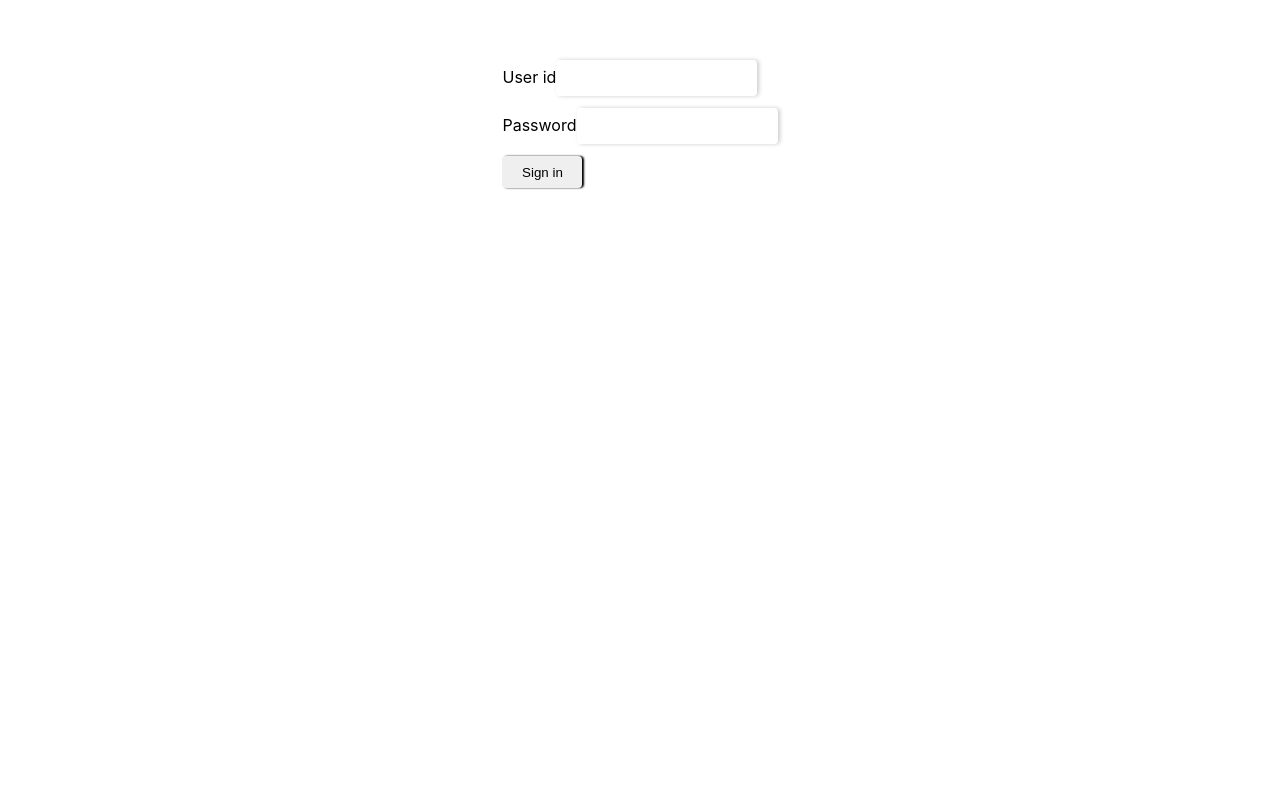
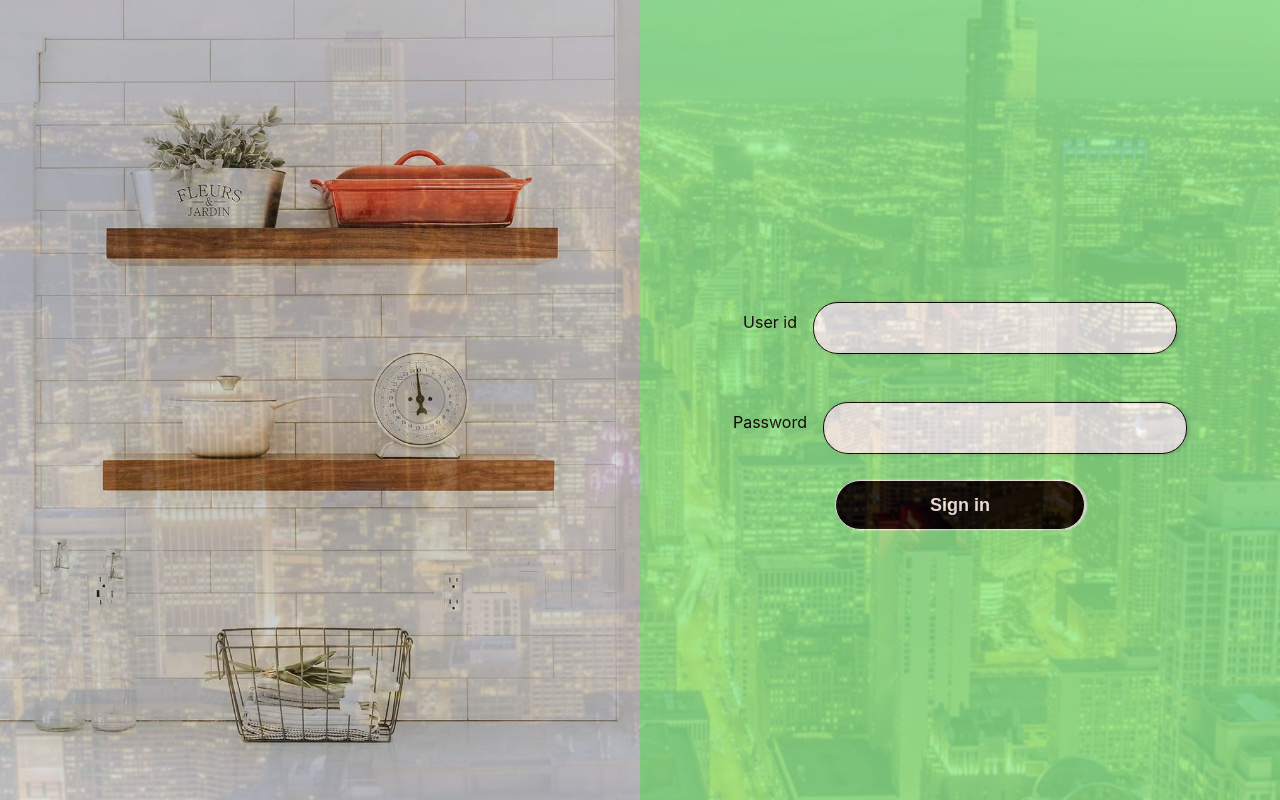
Before and after one commit to manabie-com/mana-do, a React app: page / in a window 1280 px wide. Built offline with nearby package versions, Linux system fonts and the light colour scheme.

Commit message:
css for signin page

```diff
--- /dev/null
+++ b/src/components/signin/_signin.css
@@ -0,0 +1,134 @@
+.login-container {
+  position: fixed;
+  width: 100vw;
+  height: 100vh;
+  display: flex;
+  flex-flow: row wrap;
+  justify-content: space-between;
+  background: url('./../../assets/images/login_bg.jpg');
+  background-color: gray;
+}
+.login-container .left-panel {
+  display: flex;
+  justify-content: center;
+  justify-items: center;
+  opacity: 0.8;
+  width: 50%;
+  height: 100%;
+  background: url('./../../assets/images/left_bg.jpg');
+  background-position: center;
+  background-size: cover;
+
+}
+.login-container .right-panel {
+  width: 50%;
+  height: 100vh;
+  overflow-y: auto;
+}
+.login-container .right-panel form {
+  min-width: 440px;
+  min-height: 650px;
+  display: flex;
+  justify-content: center;
+  justify-items: center;
+  flex-direction: column;
+  background-color: lightgreen;
+  width: 100%;
+  min-height: 100vh;
+  opacity: 0.8;
+}
+.login-container .right-panel form .actions {
+  width: 100%;
+  text-align: center;
+}
+.login-container .right-panel form .actions button {
+  cursor: pointer;
+  min-width: 250px;
+  max-width: 350px;
+  height: 50px;
+  margin-top: 10px;
+  border: solid 1px;
+  border-radius: 25px;
+  color: white;
+  background: black;
+  font-size: 18px;
+  font-weight: bold;
+}
+.login-container .right-panel form label {
+  width: 100%;
+  padding-top: 10px;
+  margin-top: 10px;
+  display: flex;
+  justify-content: center;
+}
+.login-container .right-panel form label h2 {
+  margin-right: 1em;
+  display: flex;
+  align-items: center;
+  text-align: center;
+}
+.login-container .right-panel form label input {
+  min-width: 325px;
+  height: 50px;
+  border: solid 1px;
+  border-radius: 25px;
+  padding-left: 25px;
+  font-size: 18px;
+  font-weight: bold;
+}
+.login-container .right-panel form label input:hover {
+  border-color: yellow;
+}
+
+@media screen and (min-width: 1201px) {
+  .login-container .left-panel {
+    width: 50%;
+  }
+  .login-container .right-panel {
+    width: 50%;
+  }
+}
+@media screen and (max-width: 1200px) {
+  .login-container .left-panel {
+    width: 50%;
+  }
+  .login-container .right-panel {
+    width: 50%;
+  }
+}
+@media screen and (max-width: 1024px) {
+  .login-container .left-panel {
+    width: 30%;
+  }
+  .login-container .right-panel {
+    width: 70%;
+  }
+}
+@media screen and (max-width: 768px) {
+  .login-container .left-panel {
+    display: none;
+  }
+  .login-container .right-panel {
+    width: 100%;
+  }
+}
+@media screen and (max-width: 480px) {
+  .login-container .left-panel {
+    display: none;
+  }
+  .login-container .right-panel form {
+    font-size: 12px;
+  }
+  .login-container .right-panel form label input {
+    min-width: 200px;
+    height: 30px;
+    padding-left: 15px;
+  }
+  .login-container .right-panel form .actions button {
+    min-width: 150px;
+    width: auto;
+  }
+  .login-container .right-panel {
+    width: 100%;
+  }
+}
--- a/src/components/signin/presentation.tsx
+++ b/src/components/signin/presentation.tsx
@@ -1,5 +1,6 @@
 import React from 'react';
 
+import './_signin.css'
 export interface ISignInForm {
   userId: string,
   password: string
@@ -21,10 +22,12 @@ const SignInPresentation = (props: SignInProps) => {
   const { signIn, form, onChangeField } = props
 
   return (
-    <div style={{ marginTop: '3rem', textAlign: 'left' }}>
+    <div className='login-container'>
+      <div className='left-panel'></div>
+      <div className='right-panel'>
         <form onSubmit={signIn}>
           <label htmlFor='user_id'>
-          {text.userId}
+            <h2>{text.userId}</h2>
             <input
               id='user_id'
               name='userId'
@@ -35,7 +38,7 @@ const SignInPresentation = (props: SignInProps) => {
           </label>
           <br />
           <label htmlFor='password' >
-          {text.password}
+            <h2>{text.password}</h2>
             <input
               id='password'
               name='password'
@@ -46,10 +49,13 @@ const SignInPresentation = (props: SignInProps) => {
             />
           </label>
           <br />
-        <button type='submit' style={{ marginTop: 12 }}>
+          <div className='actions'>
+            <button type='submit'>
               {text.signIn}
             </button>
+          </div>
         </form>
+      </div>
     </div>
   );
 };
--- a/src/index.css
+++ b/src/index.css
@@ -1,3 +1,49 @@
+/* reset-css */
+html, body, div, span, applet, object, iframe,
+h1, h2, h3, h4, h5, h6, p, blockquote, pre,
+a, abbr, acronym, address, big, cite, code,
+del, dfn, em, img, ins, kbd, q, s, samp,
+small, strike, strong, sub, sup, tt, var,
+b, u, i, center,
+dl, dt, dd, ol, ul, li,
+fieldset, form, label, legend,
+table, caption, tbody, tfoot, thead, tr, th, td,
+article, aside, canvas, details, embed,
+figure, figcaption, footer, header, hgroup,
+menu, nav, output, ruby, section, summary,
+time, mark, audio, video {
+	margin: 0;
+	padding: 0;
+	border: 0;
+	font-size: 100%;
+	font: inherit;
+	vertical-align: baseline;
+}
+/* HTML5 display-role reset for older browsers */
+article, aside, details, figcaption, figure,
+footer, header, hgroup, menu, nav, section {
+	display: block;
+}
+body {
+	line-height: 1;
+}
+ol, ul {
+	list-style: none;
+}
+blockquote, q {
+	quotes: none;
+}
+blockquote:before, blockquote:after,
+q:before, q:after {
+	content: '';
+	content: none;
+}
+table {
+	border-collapse: collapse;
+	border-spacing: 0;
+}
+/* end reset-css */
+
 body {
   margin: 0;
   font-family: -apple-system, BlinkMacSystemFont, 'Segoe UI', 'Roboto', 'Oxygen',
```
Also changed, not shown: src/assets/images/left_bg.jpg (added), src/assets/images/login_bg.jpg (added). Lines whose indentation alone changed are shown as unchanged.
